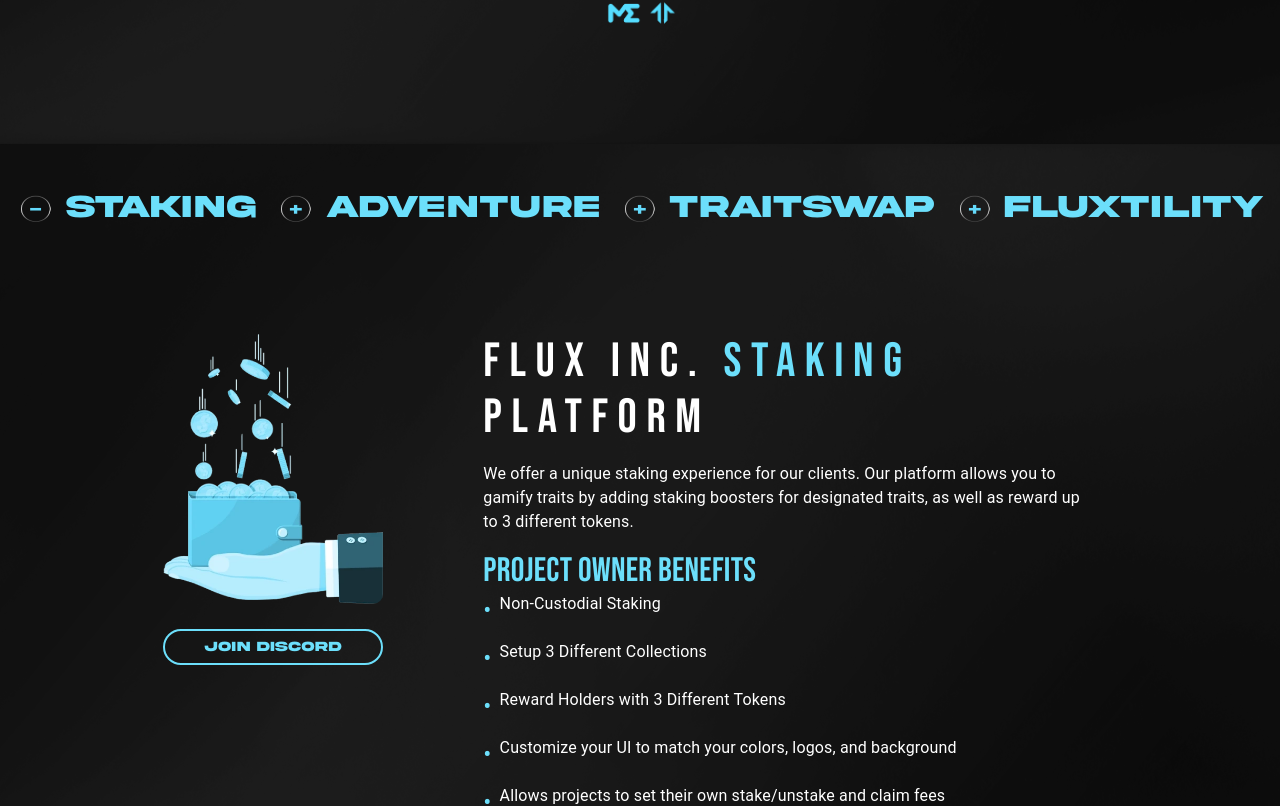
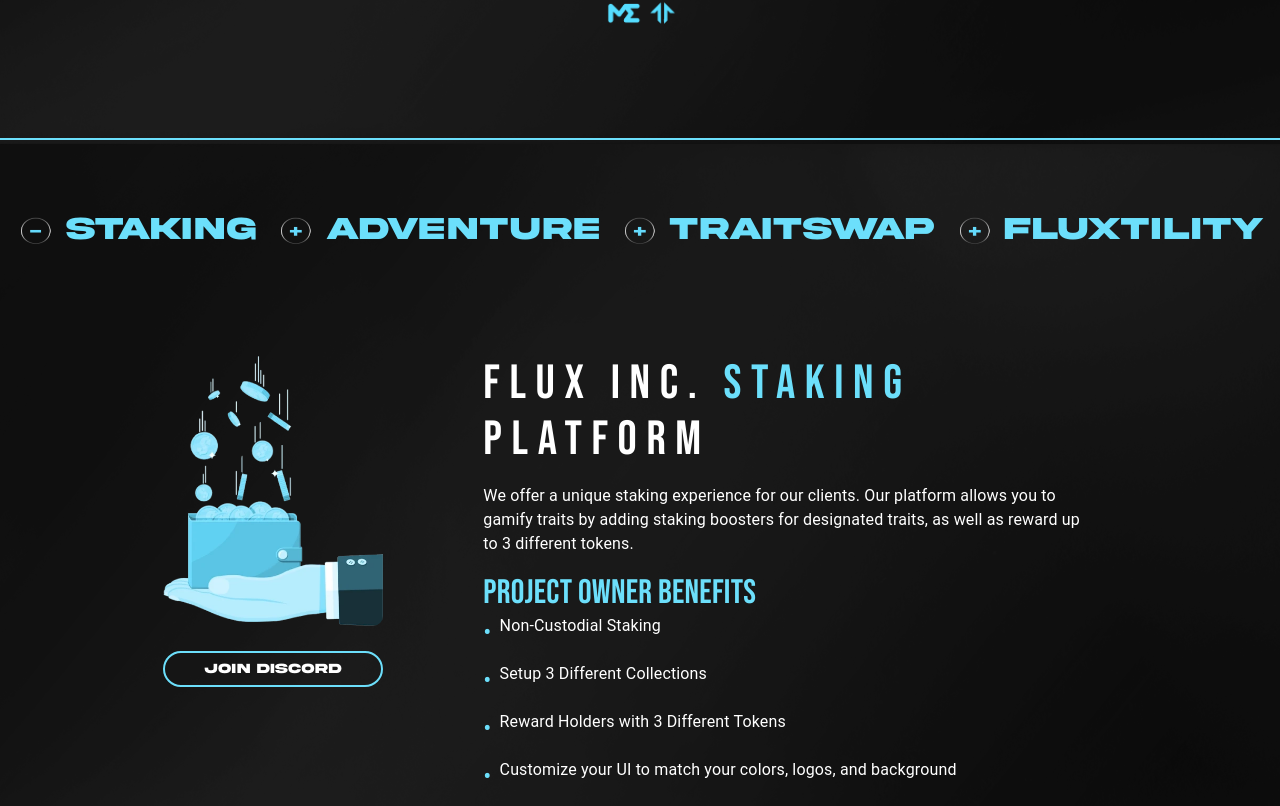
Before and after one commit to Primula88/flux, a React (Create React App) app: page / in a window 1280 px wide. Shown: the part 1456-2262 px from the top of the page. Built offline with nearby package versions, Linux system fonts and the light colour scheme.

Commit message:
incoming

```diff
--- a/src/components/Adventure.js
+++ b/src/components/Adventure.js
@@ -11,7 +11,7 @@ const StyledButton = styled.a`
   padding: 8px 20px;
   border: 2px solid #6cdffb;
   border-radius: 50px;
-  color: #6cdffb;
+  color: #fff;
   font-size: 14px;
   font-weight: 600;
   text-decoration: none;
@@ -162,7 +162,7 @@ function Adventure() {
               sx={{
                 fontFamily: 'Bebas Neue, Arial, sans-serif',
                 color: '#6cdffb',
-                textAlign: 'center',
+                textAlign: 'left',
                 cursor: 'pointer',
                 letterSpacing: '0.2em',
                 mt: 2
--- a/src/components/Fluxtility.js
+++ b/src/components/Fluxtility.js
@@ -11,7 +11,7 @@ const StyledButton = styled.a`
   padding: 8px 20px;
   border: 2px solid #6cdffb;
   border-radius: 50px;
-  color: #6cdffb;
+  color: #fff;
   font-size: 14px;
   font-weight: 600;
   text-decoration: none;
--- a/src/components/Service.js
+++ b/src/components/Service.js
@@ -8,7 +8,6 @@ import Fluxtility from './Fluxtility';
 import PlusIcon from '../assets/plus.webp';
 import MinusIcon from '../assets/minus.webp';
 import AkiraFont from '../assets/font/AkiraExpandedDemo.otf'; // Import Akira font
-
 
 // Custom font-face for Akira font
 const CustomTypography = styled(Typography)`
@@ -60,7 +59,7 @@ const IconImage = styled('img')`
 // Full width container for the component that expands (Desktop)
 const ActiveServiceContainer = styled('div')`
   width: 100%;
-background-color: transparent;
+  background-color: transparent;
   margin: 20px auto 0 auto;
   border-radius: 12px;
 `;
@@ -94,6 +93,14 @@ const MobileFullWidthContainer = styled('div')`
   transition: max-height 0.5s ease;
 `;
 
+// Blue Divider styling
+const BlueDivider = styled('div')`
+  width: 100%;
+  height: 2px;
+  background-color: #6cdffb;
+  margin: 10px 0;
+`;
+
 const servicesList = [
   { id: 'staking', title: 'Staking', component: <Staking /> },
   { id: 'adventure', title: 'Adventure', component: <Adventure /> },
@@ -110,7 +117,10 @@ function Services() {
   };
 
   return (
-    <div style={{ }}>
+    <div>
+      {/* Top Blue Divider */}
+      <BlueDivider />
+
       {/* Header Title */}
       <CenteredContainer container>
         <Grid item xs={12} md={10}>
@@ -154,9 +164,10 @@ function Services() {
           )}
         </Grid>
       </CenteredContainer>
+
+      {/* Bottom Blue Divider */}
     </div>
   );
 }
 
-
 export default Services;
--- a/src/components/Staking.js
+++ b/src/components/Staking.js
@@ -11,7 +11,7 @@ const StyledButton = styled.a`
   padding: 8px 20px;
   border: 2px solid #6cdffb;
   border-radius: 50px;
-  color: #6cdffb;
+  color: #fff;
   font-size: 14px;
   font-weight: 600;
   text-decoration: none;
@@ -154,7 +154,7 @@ function Staking() {
               sx={{
                 fontFamily: 'Bebas Neue, Arial, sans-serif',
                 color: '#6cdffb',
-                textAlign: 'center',
+                textAlign: 'left',
                 cursor: 'pointer',
                 letterSpacing: '0.2em',
                 mt: 2
--- a/src/components/TraitSwapping.js
+++ b/src/components/TraitSwapping.js
@@ -11,7 +11,7 @@ const StyledButton = styled.a`
   padding: 8px 20px;
   border: 2px solid #6cdffb;
   border-radius: 50px;
-  color: #6cdffb;
+  color: #fff;
   font-size: 14px;
   font-weight: 600;
   text-decoration: none;
@@ -154,7 +154,7 @@ function TraitSwapping() {
               sx={{
                 fontFamily: 'Bebas Neue, Arial, sans-serif',
                 color: '#6cdffb',
-                textAlign: 'center',
+                textAlign: 'left',
                 cursor: 'pointer',
                 letterSpacing: '0.2em',
                 mt: 2
```
